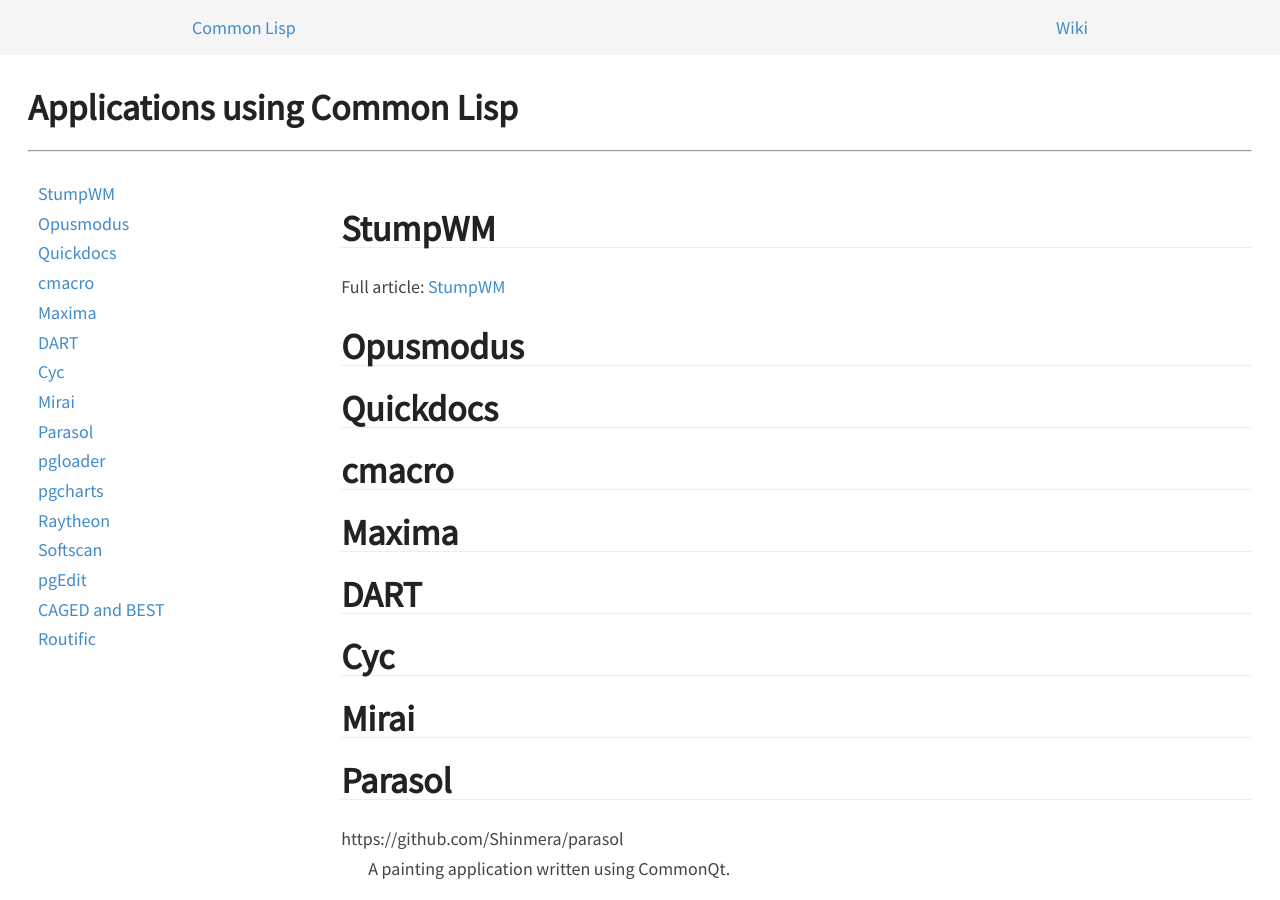
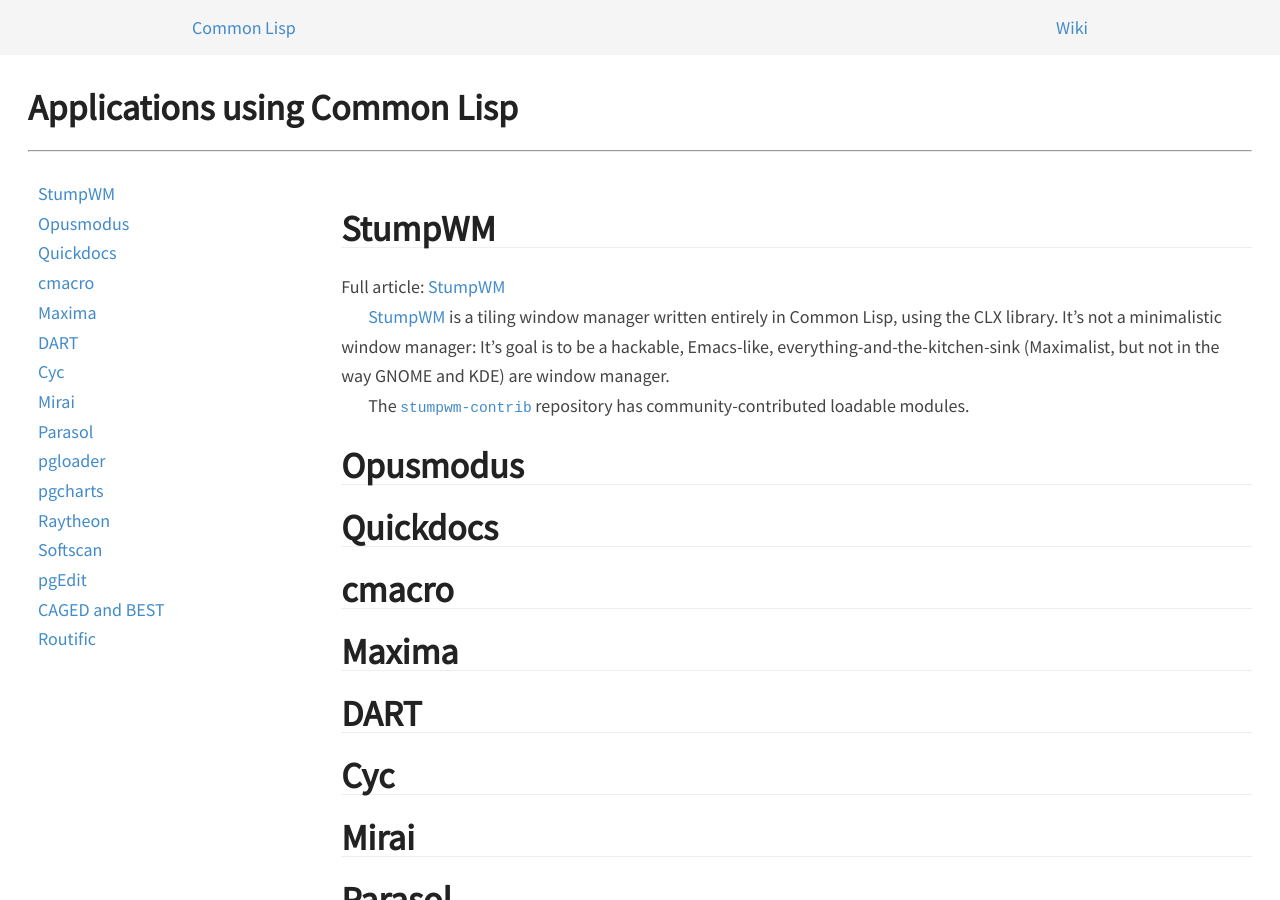
Before and after one commit to LispLang/lisplang.github.io, a Jekyll site: the page built from wiki/apps.md, in a window 1280 px wide and 900 px high. Built offline with Jekyll 4.4.1, drawn with Linux system fonts in a browser that asks for light colours; nearby versions of some CDN libraries; some web fonts are replaced.

Commit message:
Update apps, stm wiki articles

```diff
--- a/wiki/apps.md
+++ b/wiki/apps.md
@@ -6,6 +6,15 @@
 # StumpWM
 
 Full article: [StumpWM](/wiki/stumpwm.html)
+
+[StumpWM](https://github.com/stumpwm/stumpwm) is a tiling window manager written
+entirely in Common Lisp, using the CLX library. It's not a minimalistic window
+manager: It's goal is to be a hackable, Emacs-like,
+everything-and-the-kitchen-sink (Maximalist, but not in the way GNOME and KDE)
+are window manager.
+
+The [`stumpwm-contrib`](https://github.com/stumpwm/stumpwm-contrib) repository
+has community-contributed loadable modules.
 
 # Opusmodus
 
```
Also changed, not shown: wiki/stm.md (+3 -1 lines).
